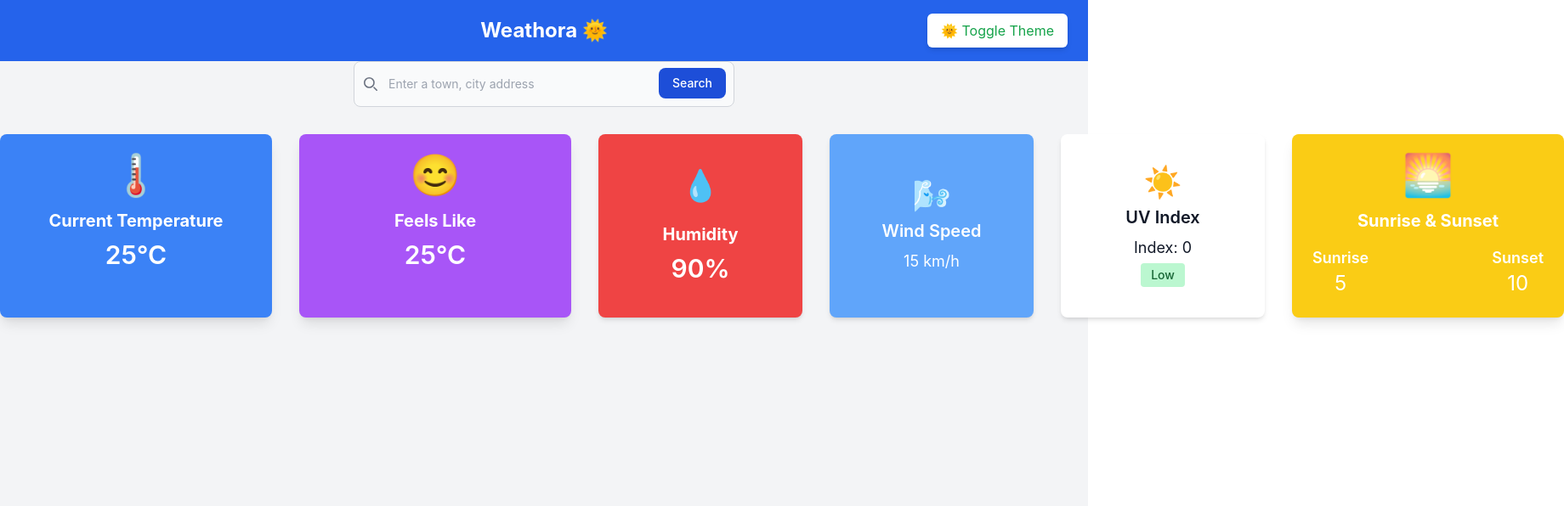
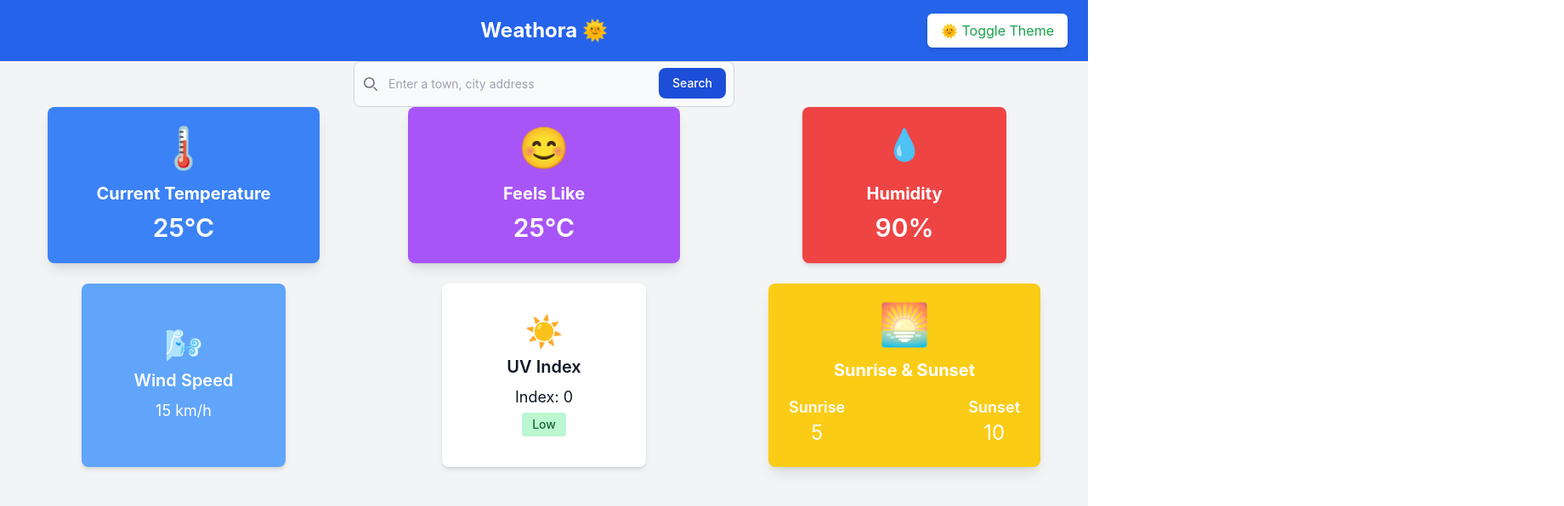
Before and after one commit to AaqilSh/weather-app-react, a React (Create React App) app: page / in a window 1280 px wide. Shown: the top 596 px of the page at 85% size, 1840 px wide, since content can reach past the window. Built offline with nearby package versions, Linux system fonts and the light colour scheme; a web font is replaced by a local one.

Commit message:
Changed homescreen laoyout

```diff
--- a/src/App.js
+++ b/src/App.js
@@ -16,7 +16,8 @@
       </SearchBar>
       <div class="grid ">
         <div class="grid">
-          <div className="mt-8 flex justify-center gap-8">
+          <div className="px-4">
+            <div className="grid grid-cols-1 sm:grid-cols-2 lg:grid-cols-3 gap-6 justify-items-center">
               <TemperatureCard temperature={25} />
               <FeelsLikeCard feelsLike={25} />
               <HumidityCard humidity={90} />
@@ -24,7 +25,8 @@
               <UVIndexCard uvIndex={0} />
               <SunriseSunsetCard sunrise={5} sunset={10} />
             </div>
-        </div>{" "}
+          </div>
+        </div>
       </div>
     </div>
   );
```
Lines whose indentation alone changed are shown as unchanged.
